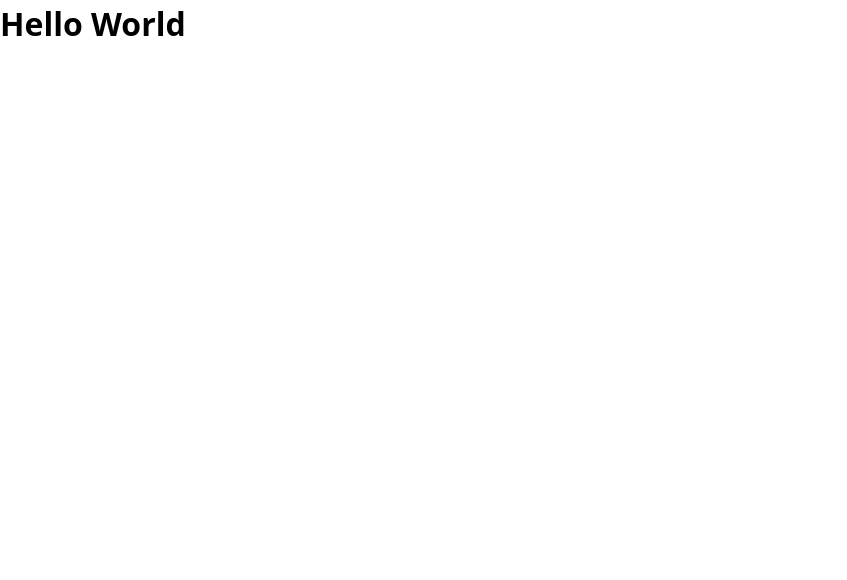
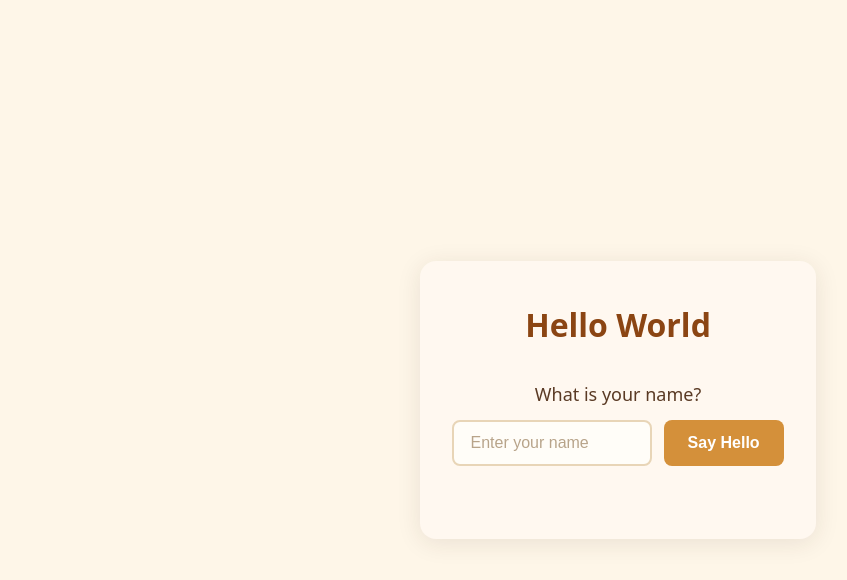
Before and after one commit to ray-manguino-dev/hello-world-1-14, a plain HTML site: page index.html in a window 1280 px wide. Shown: the whole page, without its empty margins (0-847 px from the left). Drawn offline with Linux system fonts and the light colour scheme.

Commit message:
Implement form UI and styling with warm welcome message display

```diff
--- a/app.js
+++ b/app.js
@@ -1,6 +1,20 @@
 // Entry point
 (function() {
-    "use strict";
+    'use strict';
 
-    console.log("Hello World app initialized");
+    console.log('Hello World app initialized');
 })();
+
+// Form UI interactivity (show/hide welcome area)
+(function() {
+    'use strict';
+
+    var form = document.getElementById('name-form');
+    var welcomeMessage = document.getElementById('welcome-message');
+
+    if (form && welcomeMessage) {
+        form.addEventListener('submit', function() {
+            welcomeMessage.removeAttribute('hidden');
+        });
+    }
+})();
--- a/index.html
+++ b/index.html
@@ -8,7 +8,27 @@
 </head>
 <body>
     <main>
-        <h1>Hello World</h1>
+        <div class="container">
+            <h1>Hello World</h1>
+            <form id="name-form" class="name-form" novalidate>
+                <label for="name-input">What is your name?</label>
+                <div class="form-row">
+                    <input
+                        type="text"
+                        id="name-input"
+                        name="name"
+                        placeholder="Enter your name"
+                        autocomplete="name"
+                        required
+                    >
+                    <button type="submit">Say Hello</button>
+                </div>
+                <p id="name-error" class="name-error" role="alert" aria-live="polite"></p>
+            </form>
+            <div id="welcome-message" class="welcome-message" role="status" aria-live="polite" hidden>
+                <p class="welcome-text"></p>
+            </div>
+        </div>
     </main>
     <script src="app.js"></script>
 </body>
--- a/style.css
+++ b/style.css
@@ -6,7 +6,116 @@
 }
 
 body {
-    font-family: system-ui, -apple-system, BlinkMacSystemFont, "Segoe UI", Roboto, sans-serif;
+    font-family: system-ui, -apple-system, BlinkMacSystemFont, 'Segoe UI', Roboto, sans-serif;
     line-height: 1.5;
     min-height: 100vh;
+    background-color: #fef6e8;
+    color: #3d2c1e;
+    display: flex;
+    align-items: center;
+    justify-content: center;
 }
+
+.container {
+    text-align: center;
+    padding: 2.5rem 2rem;
+    background: #fff8f0;
+    border-radius: 16px;
+    box-shadow: 0 4px 24px rgba(61, 44, 30, 0.1);
+    max-width: 480px;
+    width: 90%;
+}
+
+h1 {
+    font-size: 2rem;
+    margin-bottom: 2rem;
+    color: #8b4513;
+    font-weight: 700;
+}
+
+.name-form label {
+    display: block;
+    font-size: 1.125rem;
+    margin-bottom: 0.75rem;
+    font-weight: 500;
+    color: #5a3a24;
+}
+
+.form-row {
+    display: flex;
+    gap: 0.75rem;
+    flex-wrap: wrap;
+    justify-content: center;
+}
+
+input[type="text"] {
+    flex: 1;
+    min-width: 160px;
+    padding: 0.75rem 1rem;
+    font-size: 1rem;
+    border: 2px solid #e8d5b7;
+    border-radius: 8px;
+    background-color: #fffdf8;
+    color: #3d2c1e;
+    transition: border-color 0.2s ease, box-shadow 0.2s ease;
+}
+
+input[type="text"]::placeholder {
+    color: #b8a48a;
+}
+
+input[type="text"]:focus {
+    outline: none;
+    border-color: #d4903a;
+    box-shadow: 0 0 0 3px rgba(212, 144, 58, 0.2);
+}
+
+button[type="submit"] {
+    padding: 0.75rem 1.5rem;
+    font-size: 1rem;
+    font-weight: 600;
+    color: #fff;
+    background-color: #d4903a;
+    border: none;
+    border-radius: 8px;
+    cursor: pointer;
+    transition: background-color 0.2s ease, transform 0.1s ease;
+}
+
+button[type="submit"]:hover {
+    background-color: #bf7e2e;
+}
+
+button[type="submit"]:active {
+    transform: scale(0.97);
+}
+
+button[type="submit"]:focus-visible {
+    outline: 2px solid #d4903a;
+    outline-offset: 2px;
+}
+
+.name-error {
+    margin-top: 0.75rem;
+    font-size: 0.9rem;
+    color: #c0392b;
+    min-height: 1.4em;
+}
+
+.welcome-message {
+    margin-top: 1.5rem;
+    padding: 1.25rem;
+    background-color: #fef3e2;
+    border-radius: 12px;
+    border: 2px solid #f5d799;
+}
+
+.welcome-text {
+    font-size: 1.125rem;
+    color: #8b4513;
+    font-weight: 500;
+}
+
+.welcome-message[hidden] {
+    display: none;
+}
```
